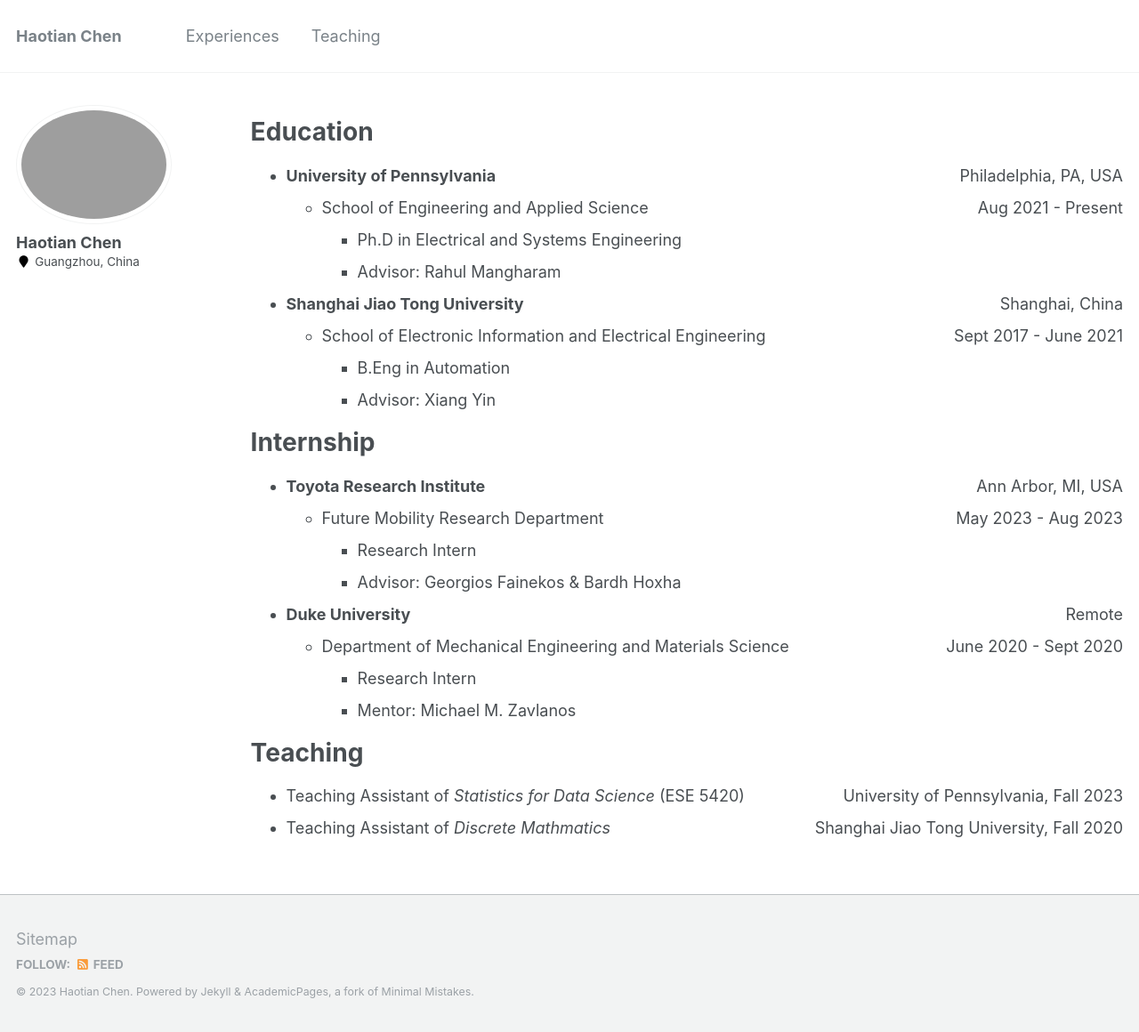
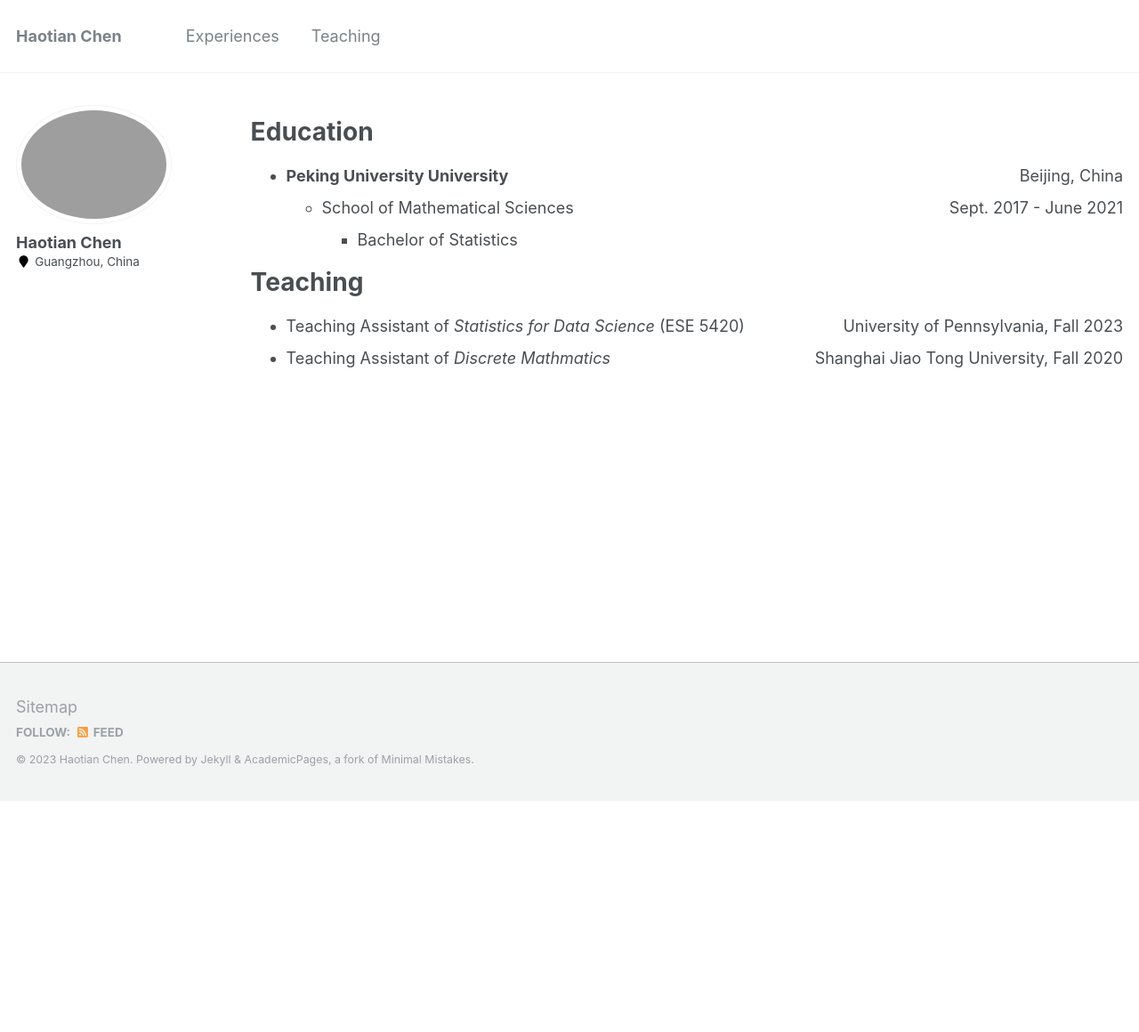
Before and after one commit to haotianchen1999/haotianchen1999.github.io, a Jekyll site: the page built from _pages/experiences.md, in a window 1280 px wide. Shown: the whole page at 89% size. Built offline with Jekyll 4.4.1, drawn with Linux system fonts in a browser that asks for light colours; after the commit the page ends 900 px from its top, so only the background shows below that.

Commit message:
Update experiences.md

```diff
--- a/_pages/experiences.md
+++ b/_pages/experiences.md
@@ -11,25 +11,10 @@ redirect_from:
 
 Education
 ======
-* **University of Pennsylvania** <span style="float:right">Philadelphia, PA, USA</span>
-  * School of Engineering and Applied Science <span style="float:right">Aug 2021 - Present</span>
-    * Ph.D in Electrical and Systems Engineering
-    * Advisor: Rahul Mangharam
-* **Shanghai Jiao Tong University** <span style="float:right">Shanghai, China</span>
-  * School of Electronic Information and Electrical Engineering <span style="float:right">Sept 2017 - June 2021</span>
-    * B.Eng in Automation
-    * Advisor: Xiang Yin
+* **Peking University University** <span style="float:right">Beijing, China</span>
+  * School of Mathematical Sciences <span style="float:right">Sept. 2017 - June 2021</span>
+    * Bachelor of Statistics
 
-Internship
-======
-* **Toyota Research Institute** <span style="float:right">Ann Arbor, MI, USA</span>
-  * Future Mobility Research Department <span style="float:right">May 2023 - Aug 2023</span>
-    * Research Intern
-    * Advisor: Georgios Fainekos & Bardh Hoxha
-* **Duke University** <span style="float:right">Remote</span>
-  * Department of Mechanical Engineering and Materials Science <span style="float:right">June 2020 - Sept 2020</span>
-    * Research Intern
-    * Mentor: Michael M. Zavlanos
 
 Teaching
 ======
```
